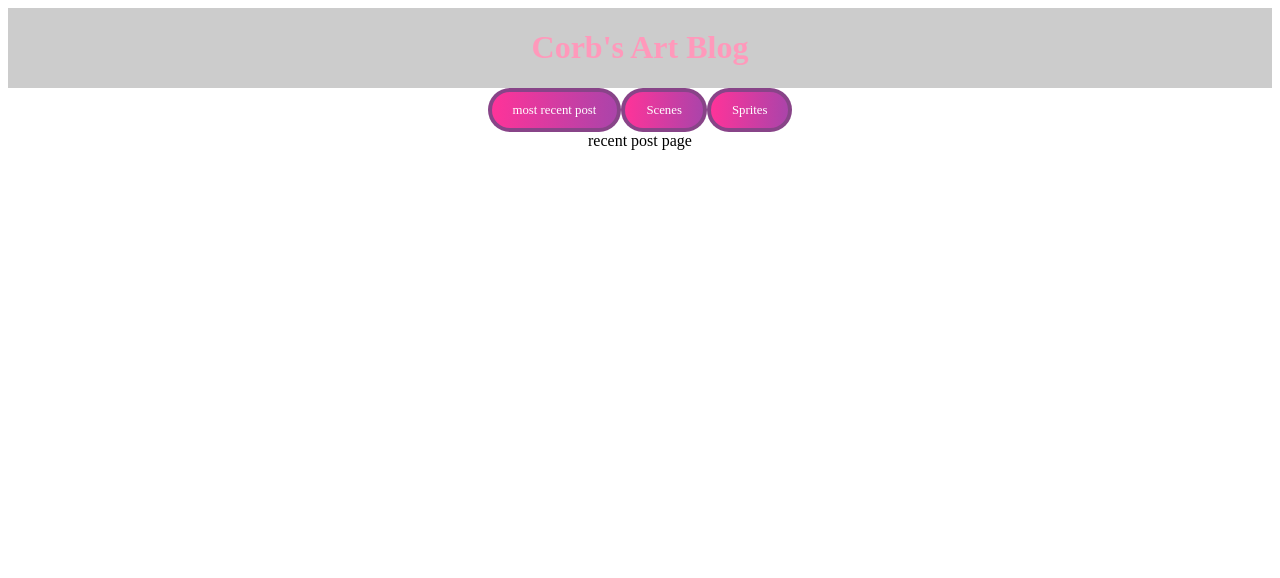
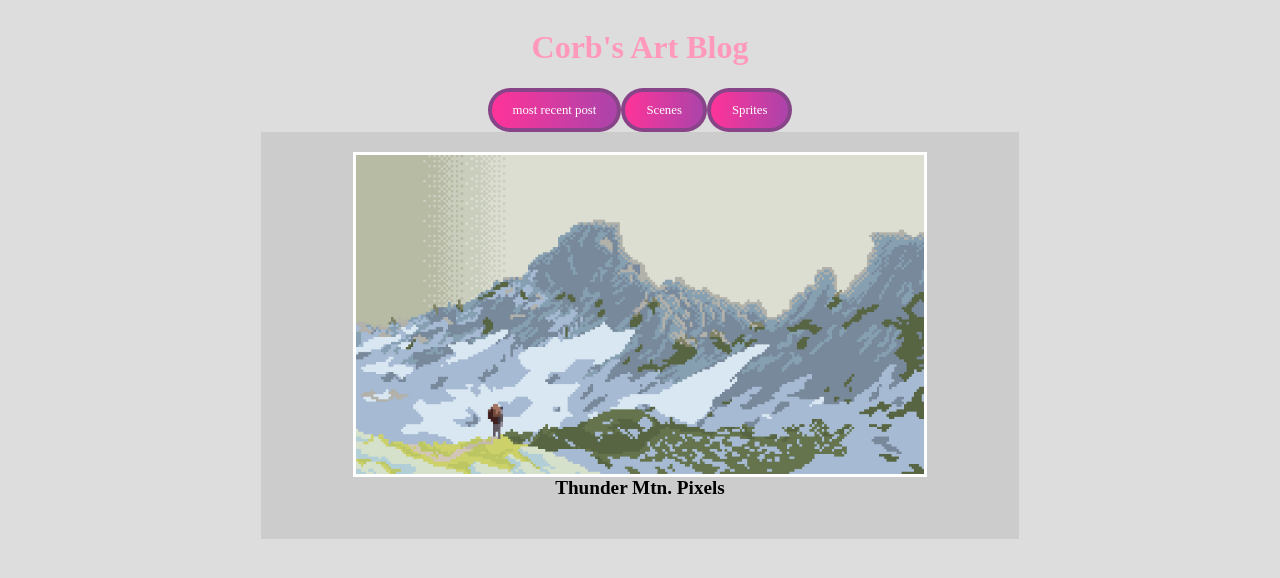
Before and after one commit to ccatack/myArtBlog, a React (Create React App) app: page / in a window 1280 px wide. Shown: the top 578 px of the page. Built offline with nearby package versions, Linux system fonts and the light colour scheme.

Commit message:
added recent page component and functionality with a little styling

```diff
--- a/src/App.js
+++ b/src/App.js
@@ -1,6 +1,7 @@
 import React from "react";
 import SpritePage from "./components/SpritePage";
 import Scenes from "./components/Scenes";
+import RecentPage from "./components/RecentPage";
 
 export default function App() {
 
@@ -20,11 +21,7 @@ export default function App() {
         <button className="nav-button" onClick={handlePageChange} value="1">Scenes</button>
         <button className="nav-button" onClick={handlePageChange} value="2">Sprites</button>
       </nav>
-      {page == 0 &&
-        <div className="recent-post">
-          recent post page
-        </div>
-      }
+      {page == 0 && <RecentPage/>}
 
       {page == 1 && <Scenes/>}
 
--- /dev/null
+++ b/src/components/RecentPage.js
@@ -0,0 +1,23 @@
+import React from "react";
+import largeScenes from "../data/largeScenes";
+import sprites from "../data/sprites";
+
+export default function RecentPage() {
+    /* dates are YYYY - MM - DD */
+
+    var mostRecent
+
+    const d1 = new Date(largeScenes[0].dateAdded)
+    const d2 = new Date(sprites[0].dateAdded)
+
+    d1 < d2 ? mostRecent=sprites : mostRecent=largeScenes;
+
+    return (
+        <section className="scenes-section">
+            <div>
+                <img src={mostRecent[0].image}></img>
+                <h2>{mostRecent[0].name}</h2>
+            </div>
+        </section>
+    )
+}
--- a/src/data/largeScenes.js
+++ b/src/data/largeScenes.js
@@ -1,16 +1,19 @@
 export default [
     {
         id: 0,
+        dateAdded: "2022 - 10 - 14",
         name: "Thunder Mtn. Pixels",
         image: "../images/ThunderMtnPx.jpg",
     },
     {
         id: 1,
+        dateAdded: "2022 - 10 - 14",
         name: "Thunder Mtn. Pixels",
         image: "../images/ThunderMtnPx.jpg",
     },
     {
         id: 2,
+        dateAdded: "2022 - 10 - 14",
         name: "Thunder Mtn. Pixels",
         image: "../images/ThunderMtnPx.jpg",
     },
--- a/src/data/sprites.js
+++ b/src/data/sprites.js
@@ -1,41 +1,49 @@
 export default [
     {
         id: 0,
+        dateAdded: "2022 - 10 - 14",
         name: "monster",
         image: "../images/monster.png",
     },
     {
         id: 1,
+        dateAdded: "2022 - 10 - 14",
         name: "monster",
         image: "../images/monster.png",
     },
     {
         id: 2,
+        dateAdded: "2022 - 10 - 14",
         name: "monster",
         image: "../images/monster.png",
     },
     {
         id: 3,
+        dateAdded: "2022 - 10 - 14",
         name: "monster",
         image: "../images/monster.png",
     },
     {
         id: 4,
+        dateAdded: "2022 - 10 - 14",
         name: "monster",
         image: "../images/monster.png",
     },
     {
         id: 5,
+        dateAdded: "2022 - 10 - 14",
         name: "monster",
         image: "../images/monster.png",
     },
     {
         id: 6,
+        dateAdded: "2022 - 10 - 14",
         name: "monster",
         image: "../images/monster.png",
     },
     {
         id: 7,
+        dateAdded: "2022 - 10 - 14",
         name: "monster",
         image: "../images/monster.png",
     },
--- a/src/style.css
+++ b/src/style.css
@@ -1,5 +1,9 @@
 * {
     box-sizing: border-box;
+}
+
+body {
+  background-color: #ddd;
 }
 
 .app-container {
@@ -15,7 +19,6 @@ header {
     justify-content: center;
     height: 200%;
     width: 100%;
-    background-color: #ccc;
     color: #ff99bb;
 }
 
@@ -81,6 +84,7 @@ header {
     margin: 0;
     padding: 0;
     max-width: 80%;
+    border: 3px solid white;
 }
 
 .sprite-section> div > h2 {
@@ -93,6 +97,7 @@ button-container {
     flex-direction: row;
     justify-content: center;
     align-items: center;
+    background-color: #ccc;
 
 }
 
```
